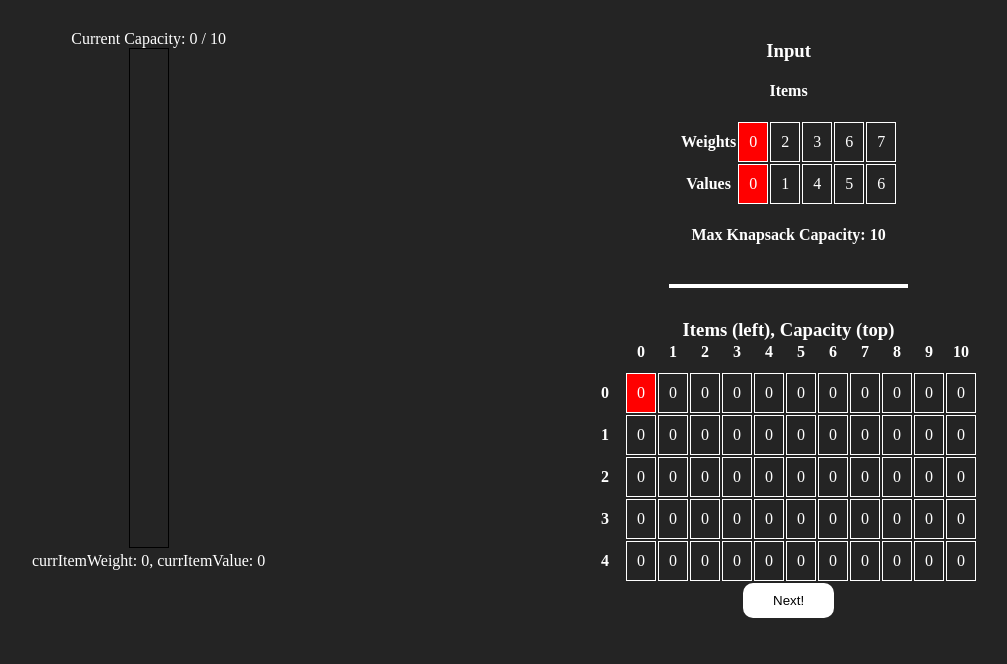
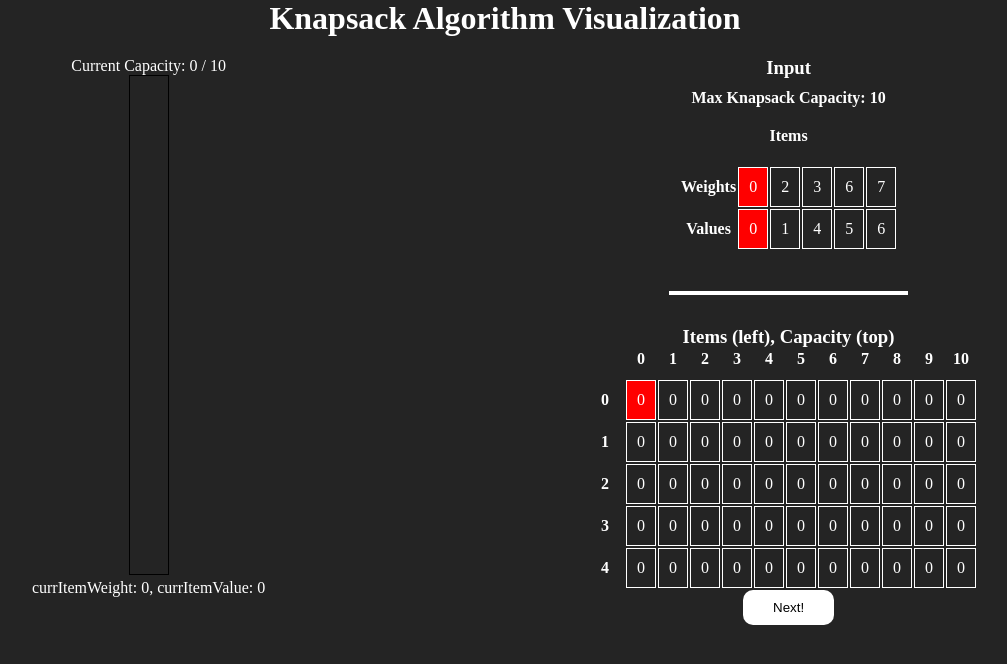
Before and after one commit to rose-paul/DP_vizualization, a React app: page / in a window 1280 px wide. Shown: the top 664 px of the page, without its empty margins (135-1142 px from the left). Built offline with nearby package versions, Linux system fonts and the light colour scheme.

Commit message:
add more css

```diff
--- a/css/index.css
+++ b/css/index.css
@@ -6,10 +6,18 @@
   color: white;
 }
 
+h1 {
+    text-align: center;
+}
+
+h3 {
+    margin: 0 !important;
+}
+
 .knapsack-outer {
     display: flex;
     justify-content: space-around;
-    padding-top: 30px;
+    padding-top: 20px;
 }
 
 .knapsack-inner--input {
--- a/src/App.jsx
+++ b/src/App.jsx
@@ -21,8 +21,11 @@ const App = () => {
     );
 
     return (
+      <div className="App">
+        <h1>Knapsack Algorithm Visualization</h1>
+        <Knapsack stepFunc={stepFunc} problemInput={problemInput} />
+      </div>
         // <NavBar />
-        <Knapsack stepFunc={stepFunc} problemInput={problemInput} />
     )
 }
 
--- a/src/problemData.jsx
+++ b/src/problemData.jsx
@@ -3,6 +3,7 @@ import React from 'react';
 const ProblemData = ({ weights, values, maxCapacity, dataIndex }) => (
   <div className="knapsack-inner--input">
     <h3>Input</h3>
+    <b>Max Knapsack Capacity: {maxCapacity}</b>
     <p>
       <b>Items</b>
     </p>
@@ -23,7 +24,6 @@ const ProblemData = ({ weights, values, maxCapacity, dataIndex }) => (
         </tr>
       </tbody>
     </table>
-    <b>Max Knapsack Capacity: {maxCapacity}</b>
   </div>
 );
 
```
Also changed, not shown: 1 other file (tests, documents, lock files or other folders).
